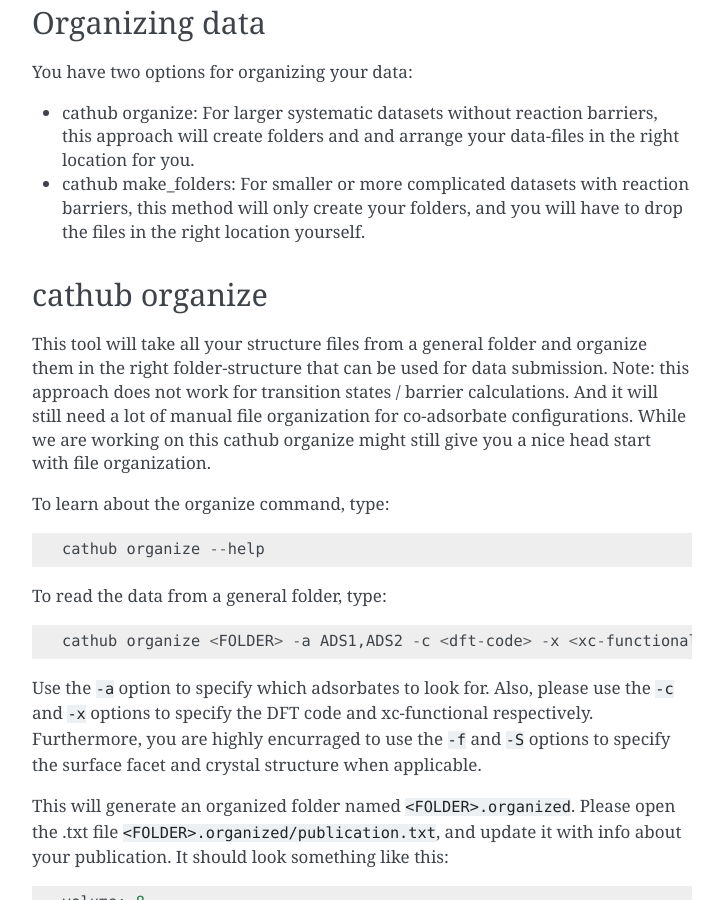
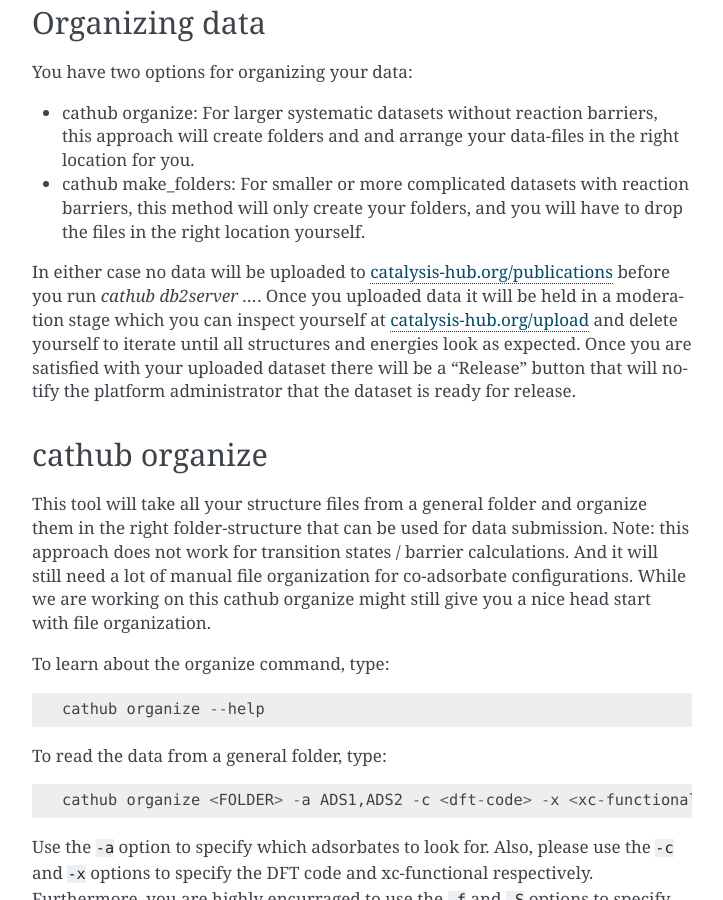
Before and after one commit to SUNCAT-Center/CatalysisHubBackend, a Sphinx documentation site: the page built from docs/source/tutorials/upload.rst, in a window 1280 px wide and 900 px high, scrolled down 1524 px. Shown: the whole window, without its empty margins (388-1111 px from the left). Built offline with Sphinx 7.4.7, drawn with Linux system fonts in a browser that asks for light colours; pages that are not in the unit, such as notebooks, are missing from menus.

Commit message:
Cleared up some instructions in tutorial.

```diff
--- a/docs/source/tutorials/upload.rst
+++ b/docs/source/tutorials/upload.rst
@@ -48,11 +48,17 @@
 
 Organizing data
 ....................
+
 You have two options for organizing your data:
 
 * cathub organize: For larger systematic datasets without reaction barriers, this approach will create folders and and arrange your data-files in the right location for you.
 
 * cathub make_folders: For smaller or more complicated datasets with reaction barriers, this method will only create your folders, and you will have to drop the files in the right location yourself.
+
+In either case no data will be uploaded to `catalysis-hub.org/publications <https://www.catalysis-hub.org/publications>`_ before you run `cathub db2server ...`.
+Once you uploaded data it will be held in a moderation stage which you can inspect yourself at `catalysis-hub.org/upload <https://www.catalysis-hub.org/upload>`_
+and delete yourself to iterate until all structures and energies look as expected. Once you are satisfied with your uploaded dataset there will be a "Release"
+button that will notify the platform administrator that the dataset is ready for release.
 
 cathub organize
 ................
```
Also changed, not shown: README.md (+2 -2 lines).
